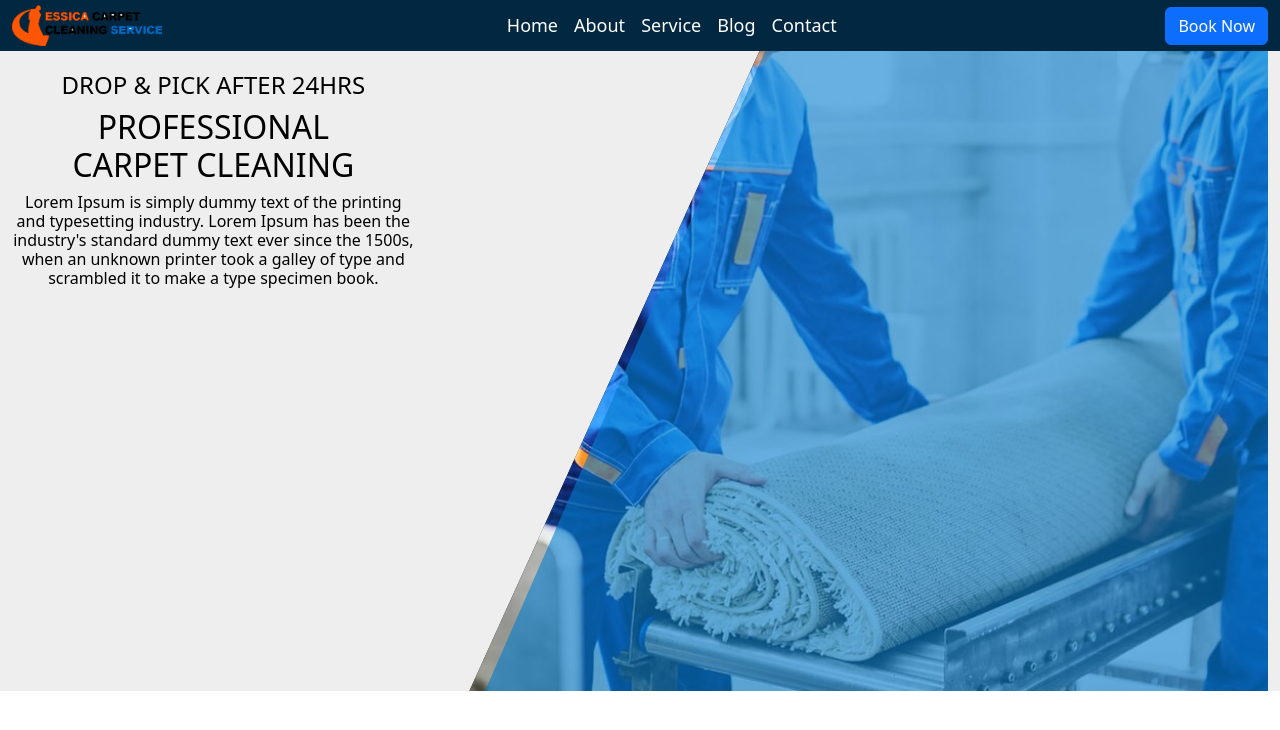
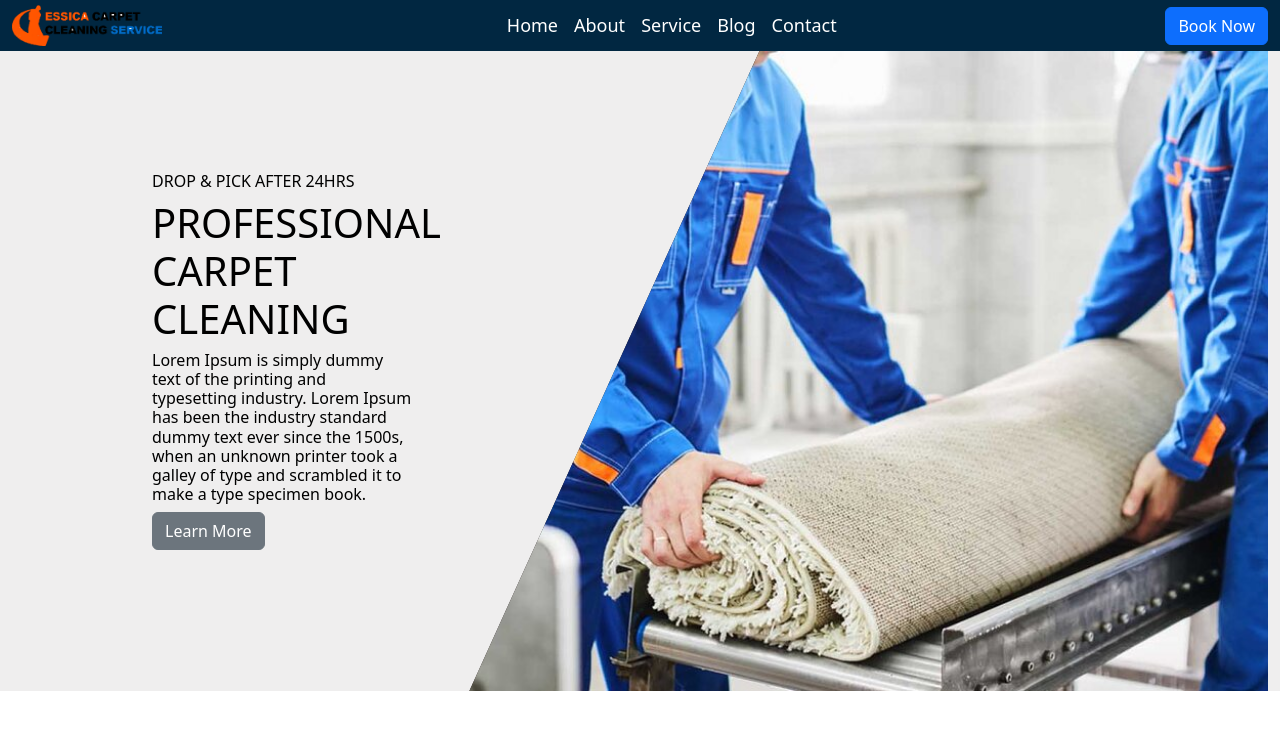
Before and after one commit to Tracy-miranja/essica-carpet-cleaning, a React (Vite) app: page / in a window 1280 px wide. Shown: the top 730 px of the page. Built offline with nearby package versions, Linux system fonts and the light colour scheme; the HTML template or start-up script is replaced by a standard one.

Commit message:
Add banner section

```diff
--- a/src/components/Home/Home.jsx
+++ b/src/components/Home/Home.jsx
@@ -1,4 +1,5 @@
 import { Container } from "react-bootstrap";
+import {Button, Badge }from "react-bootstrap";
 // import clean from '../../assets/clean.png'
 import '../Home/home.css';
 
@@ -8,16 +9,24 @@ const Home = () => {
       <div className="slanted-container">
         <div className="row">
           <div className="col-md-4 section-a">
-            <h4>DROP & PICK AFTER 24HRS</h4>
-            <h2> PROFESSIONAL <br />
-CARPET CLEANING</h2>
+            <div className="content">
+            <h6>DROP & PICK AFTER 24HRS</h6>
+            <h1> PROFESSIONAL <br />
+                CARPET CLEANING
+                </h1>
             <h6>
             Lorem Ipsum is simply dummy text of the printing
 and typesetting industry. Lorem Ipsum has been the
- industry's standard dummy text ever since the 1500s,
+ industry standard dummy text ever since the 1500s,
 when an unknown printer took a galley of type and
  scrambled it to make a type specimen book.
             </h6>
+            <Button variant="secondary">
+              Learn More<Badge bg="secondary"></Badge>
+              <span className="visually-hidden">unread messages</span>
+            </Button>
+            </div>
+
           </div>
           <div className="col-md-8 section-b">
             <div className="inner"></div>
--- a/src/components/Home/home.css
+++ b/src/components/Home/home.css
@@ -45,11 +45,11 @@
     clip-path: polygon(39% 0%, 100% 0%, 100% 100%, 5% 100%);
     margin: 0%;
     padding: 0%;
-    border-left: 5px solid #e00303;
+    /* border-left: 5px solid #e00303; */
 
   }
 
-  .inner{
+  /* .inner{
     clip-path: polygon(39% 0%, 100% 0%, 100% 100%, 5% 100%);
     width: 100%;
     height: 80vh;
@@ -58,7 +58,7 @@
     margin: 0%;
     padding: 0%;
     border-left: 5px solid #EF0C0C;
-  }
+  } */
 
   .section-a::before {
     content: "";
@@ -66,16 +66,34 @@
     top: 0;
     left: 0;
     width: 100%;
-    height: 90vh;
+    height: 80vh;
     text-align: center;
     color: black;
     /* background: rgb(2, 2, 177); */
     /* z-index: -1; */
   }
 
+  .section-b::before {
+    content: '';
+    position: absolute;
+    top: 0;
+    left: 0;
+    width: 100%;
+    height: 100%;
+    clip-path: polygon(10% 0%, 90% 0%, 100% 100%, 0% 100%);
+    border-left: 2px solid #ffffff; /* Adjust border properties as needed */
+    z-index: -1; /* Ensure it's positioned below the background image */
+  }
+
   .section-a{
-    text-align: center;
+    /* text-align: center; */
     justify-content: center;
     color: black;
     font-weight: 700;
   }
+
+  .content{
+    margin-top: 25%;
+    margin-left: 140px;
+    position: relative;
+  }
```
